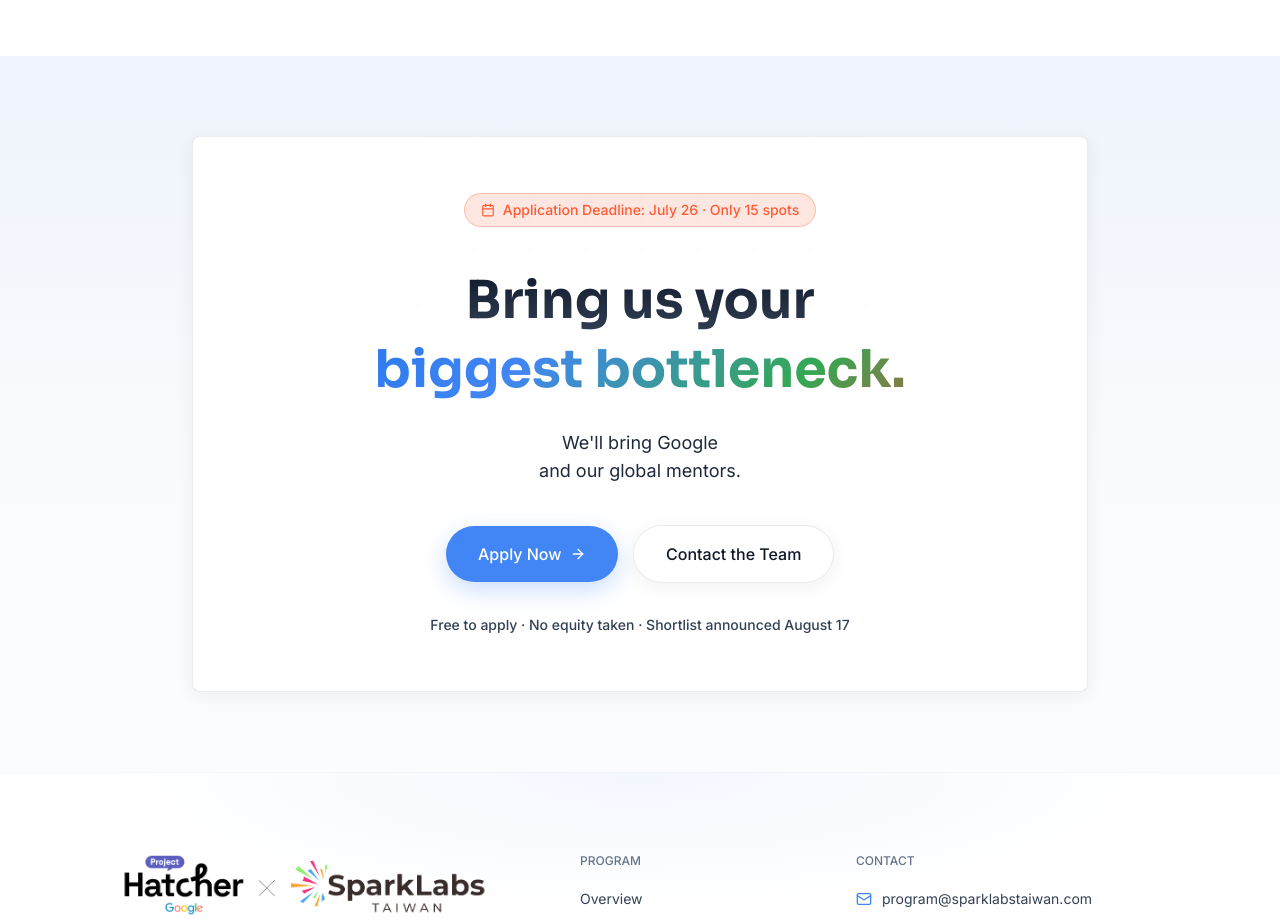
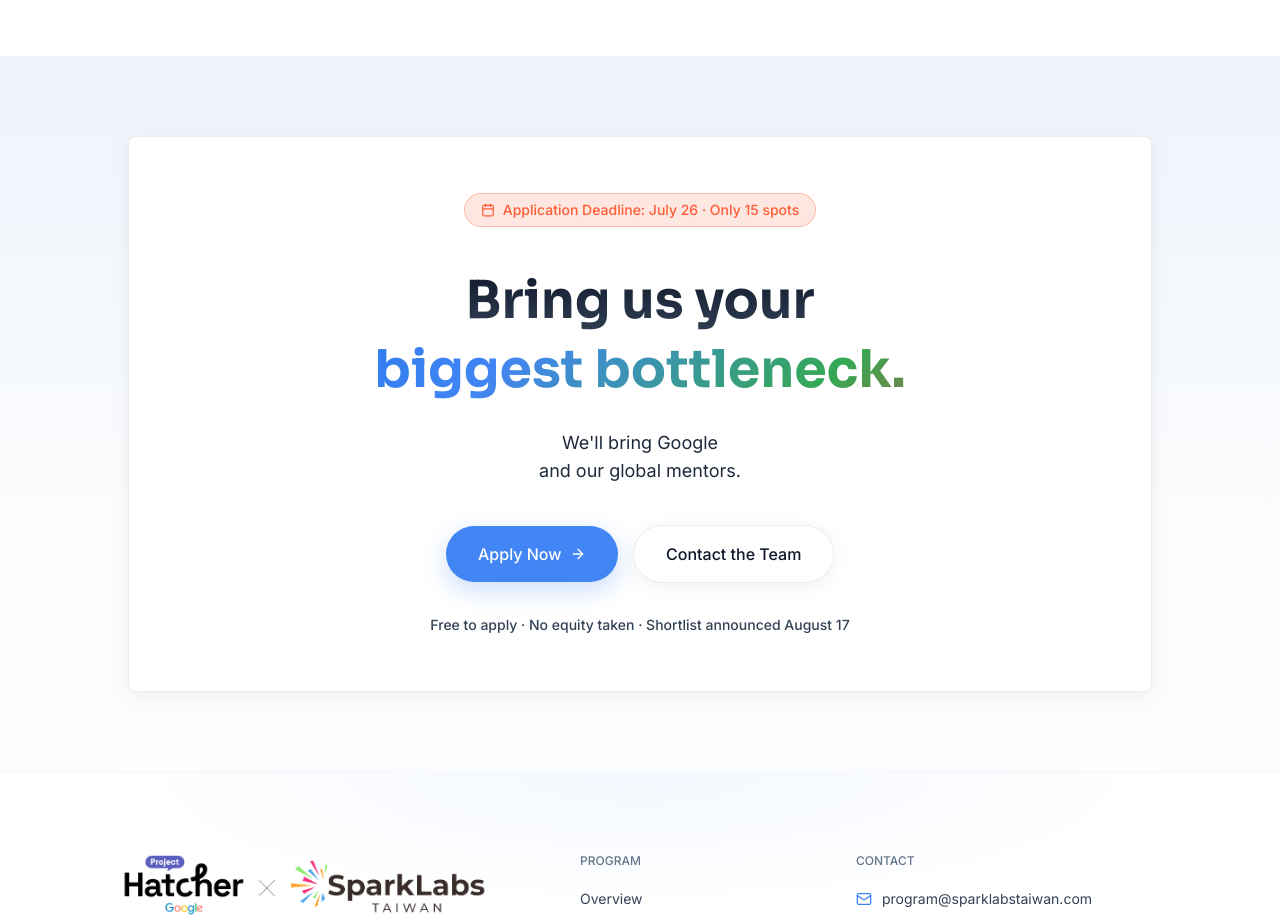
Before and after one commit to NYCU-SYC/Google-Project-Hatcher-X-SparkLabs-Website, a Next.js app: page / in a window 1280 px wide. Shown: the part 7140-8061 px from the top of the page. Built offline with nearby package versions, Linux system fonts and the light colour scheme; no server answers.

Commit message:
Align final CTA width

```diff
--- a/components/sections/FinalCTA.tsx
+++ b/components/sections/FinalCTA.tsx
@@ -18,8 +18,8 @@ export function FinalCTA() {
         }}
       />
 
-      <div className="relative container-tight">
-        <div className="relative max-w-4xl mx-auto">
+      <div className="relative container-wide">
+        <div className="relative max-w-5xl mx-auto">
           <div className="relative glass-strong rounded-lg p-8 md:p-12 lg:p-14 text-center overflow-hidden">
             <div className="absolute inset-0 grid-bg opacity-30 grid-bg-fade pointer-events-none" />
 
```
